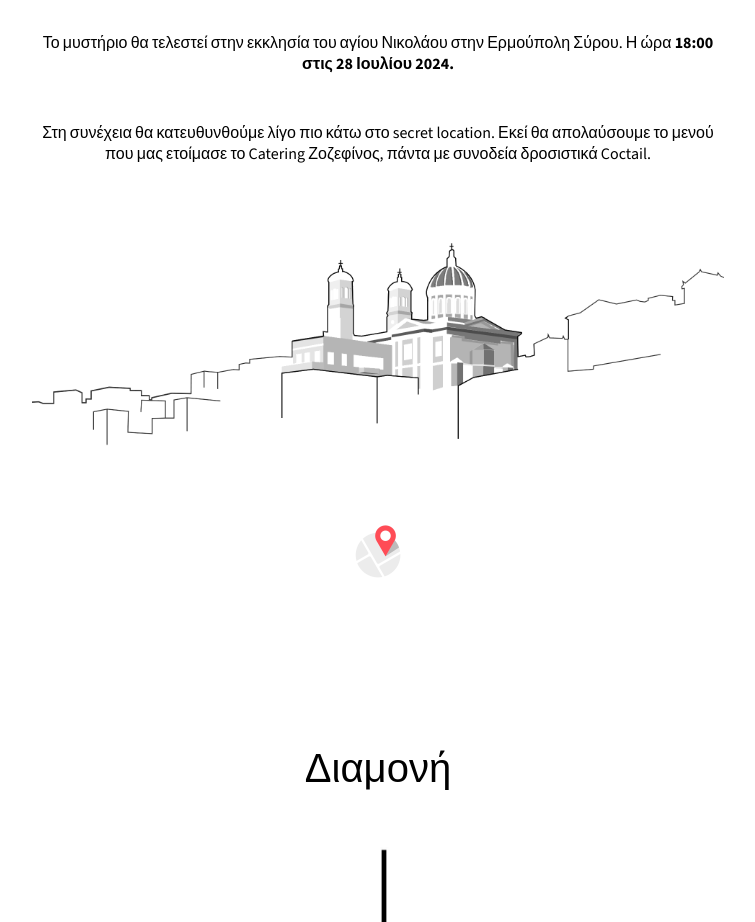
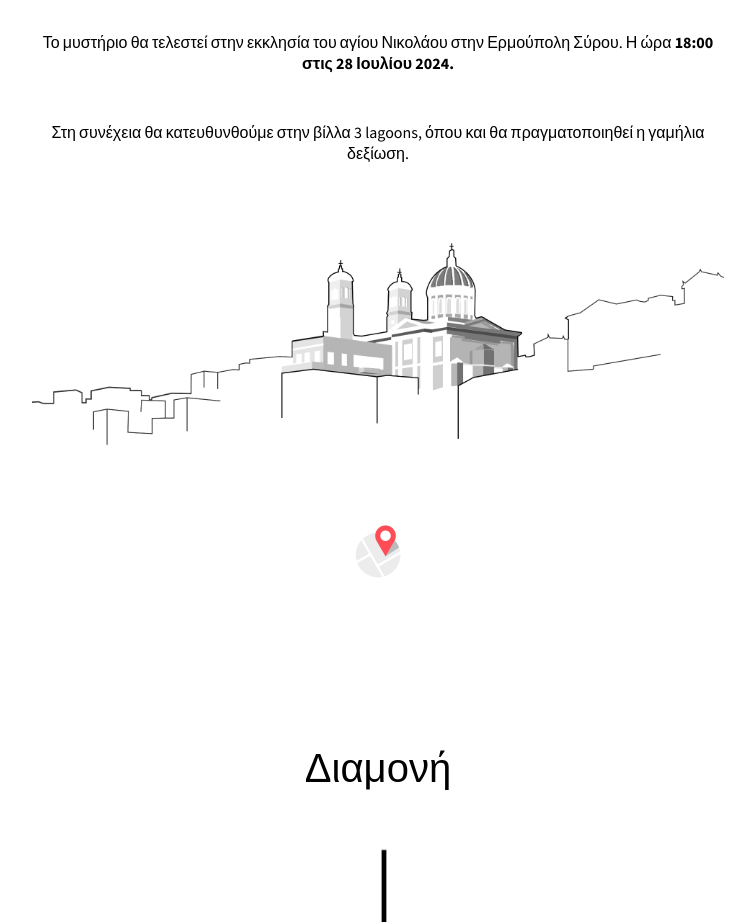
Before and after one commit to dodosiz/wedding-site, a Next.js app: page / in a window 1280 px wide. Shown: the part 4040-4962 px from the top of the page, without its empty margins (262-1017 px from the left). Built offline with nearby package versions, Linux system fonts and the light colour scheme.

Commit message:
Changed text

```diff
--- a/app/ui/sections/locationSection.tsx
+++ b/app/ui/sections/locationSection.tsx
@@ -30,11 +30,7 @@ export function LocationSection() {
             18:00 στις 28 Ιουλίου 2024.
           </a>
         </p>
-        <p>
-          {
-            "Στη συνέχεια θα κατευθυνθούμε λίγο πιο κάτω στο secret location. Εκεί θα απολαύσουμε το μενού που μας ετοίμασε το Catering Ζοζεφίνος, πάντα με συνοδεία δροσιστικά Coctail."
-          }
-        </p>
+        <p>Στη συνέχεια θα κατευθυνθούμε στην βίλλα 3 lagoons, όπου και θα πραγματοποιηθεί η γαμήλια δεξίωση.</p>
         <div className={styles.location_pin_container}>
           <Image
             layout="responsive"
```
